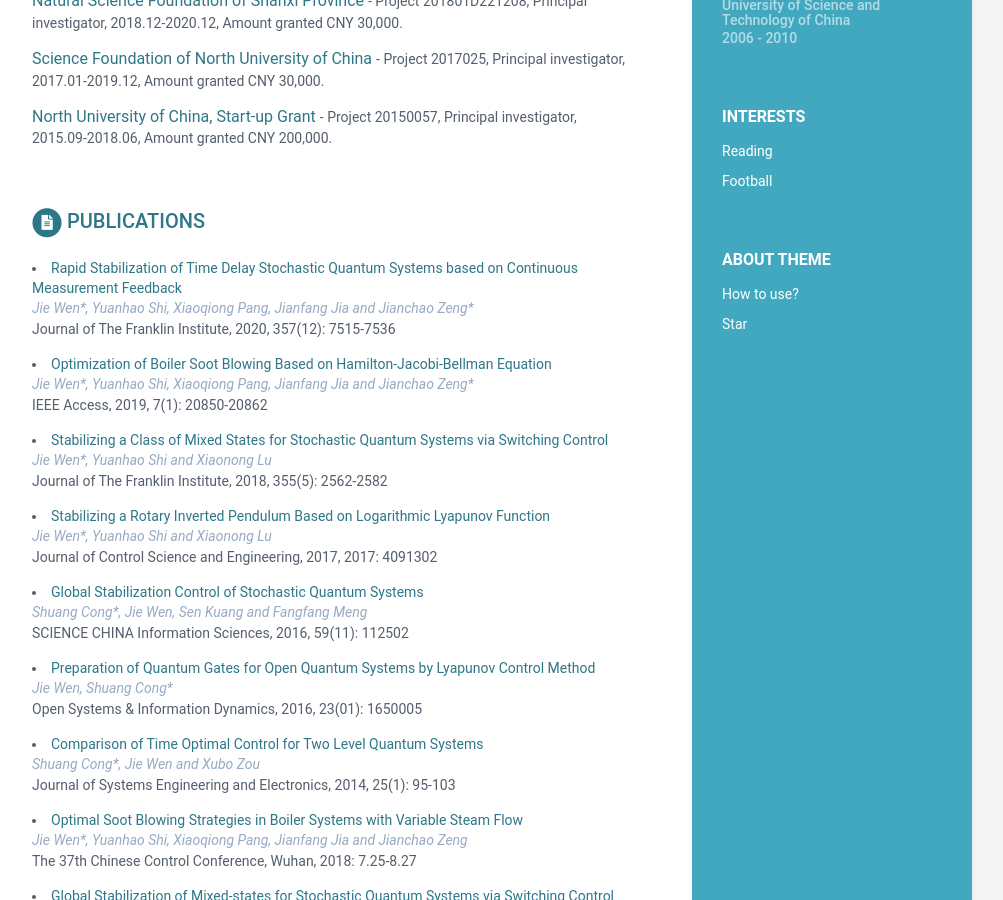
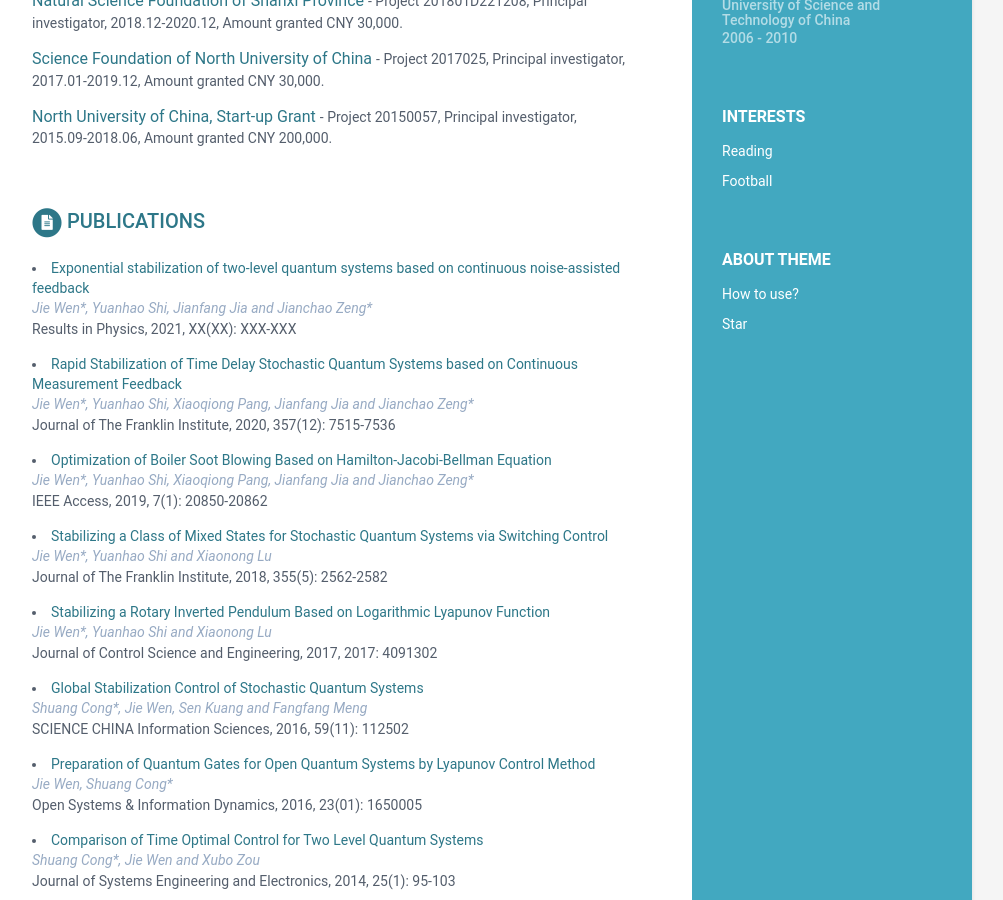
Before and after one commit to wenjie015/wenjie, a Jekyll site: the page built from index.html, in a window 1280 px wide and 900 px high, scrolled down 686 px. Shown: the whole window, without its empty margins (168-1171 px from the left). Built offline with Jekyll 4.4.1, drawn with Linux system fonts in a browser that asks for light colours.

Commit message:
Update data.yml

```diff
--- a/_data/data.yml
+++ b/_data/data.yml
@@ -55,6 +55,11 @@ projects:
 publications:
     title: Publications
     papers:
+      - title: Exponential stabilization of two-level quantum systems based on continuous noise-assisted feedback
+        link: https://doi.org/10.1016/j.rinp.2021.103929
+        authors: Jie Wen*, Yuanhao Shi, Jianfang Jia and Jianchao Zeng*
+        conference: "Results in Physics, 2021, XX(XX): XXX-XXX"
+
       - title: Rapid Stabilization of Time Delay Stochastic Quantum Systems based on Continuous Measurement Feedback
         link: https://doi.org/10.1016/j.jfranklin.2020.05.016
         authors: Jie Wen*, Yuanhao Shi, Xiaoqiong Pang, Jianfang Jia and Jianchao Zeng*
```
